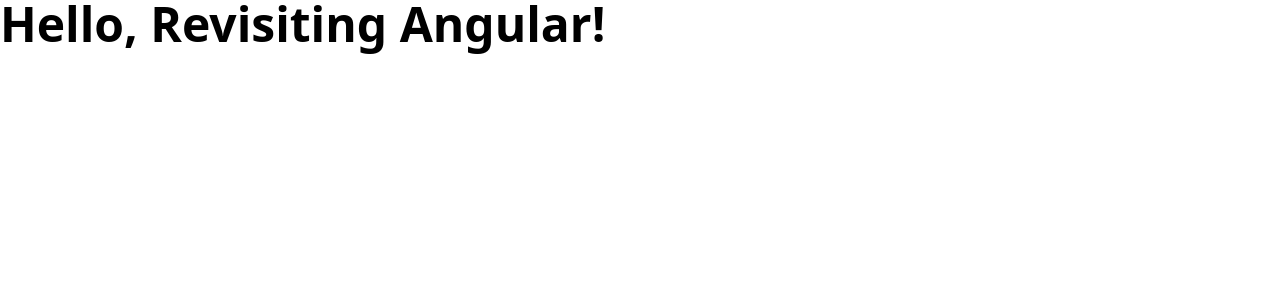
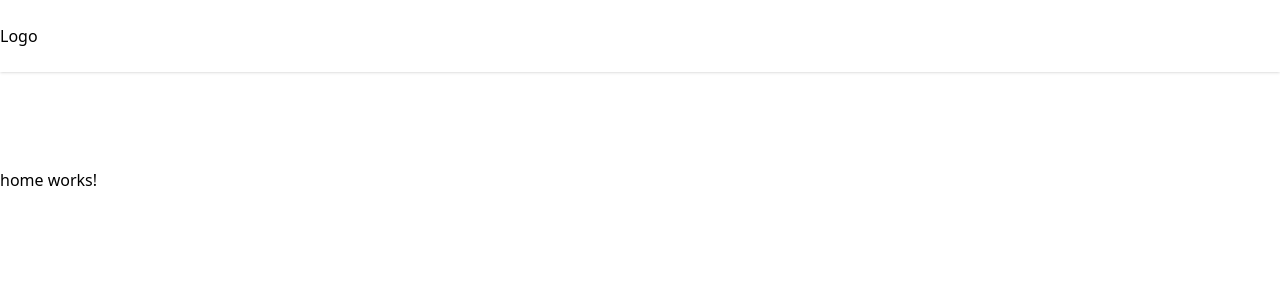
Before and after one commit to Justin-Bento/revisiting-angular, an Angular app: page / in a window 1280 px wide. Shown: the top 300 px of the page. Built offline with nearby package versions, Linux system fonts and the light colour scheme.

Commit message:
Created home directory

```diff
--- a/src/app/app.component.html
+++ b/src/app/app.component.html
@@ -1,7 +1,10 @@
-<main class="container mx-auto">
-  <h1 class="scroll-m-20 text-4xl font-semibold tracking-normal lg:text-5xl">
-    Hello, {{ title }}!
-  </h1>
+<header class="shadow">
+  <div class="container mx-auto py-6">
+    <p class="">Logo</p>
+  </div>
+</header>
+<main class="container mx-auto mt-24">
+  <app-home></app-home>
 </main>
 
 <router-outlet />
--- a/src/app/app.component.ts
+++ b/src/app/app.component.ts
@@ -1,9 +1,10 @@
 import { Component } from '@angular/core';
 import { RouterOutlet } from '@angular/router';
+import { HomeComponent } from './home/home.component';
 
 @Component({
   selector: 'app-root',
-  imports: [RouterOutlet],
+  imports: [RouterOutlet, HomeComponent],
   templateUrl: './app.component.html',
   styleUrl: './app.component.scss',
 })
--- /dev/null
+++ b/src/app/home/home.component.ts
@@ -0,0 +1,15 @@
+import { Component } from '@angular/core';
+
+@Component({
+  selector: 'app-home',
+  imports: [],
+  template: `
+    <p>
+      home works!
+    </p>
+  `,
+  styleUrl: './home.component.scss'
+})
+export class HomeComponent {
+
+}
```
Also changed, not shown: src/app/home/home.component.scss (added), 1 other file (tests, documents, lock files or other folders).
